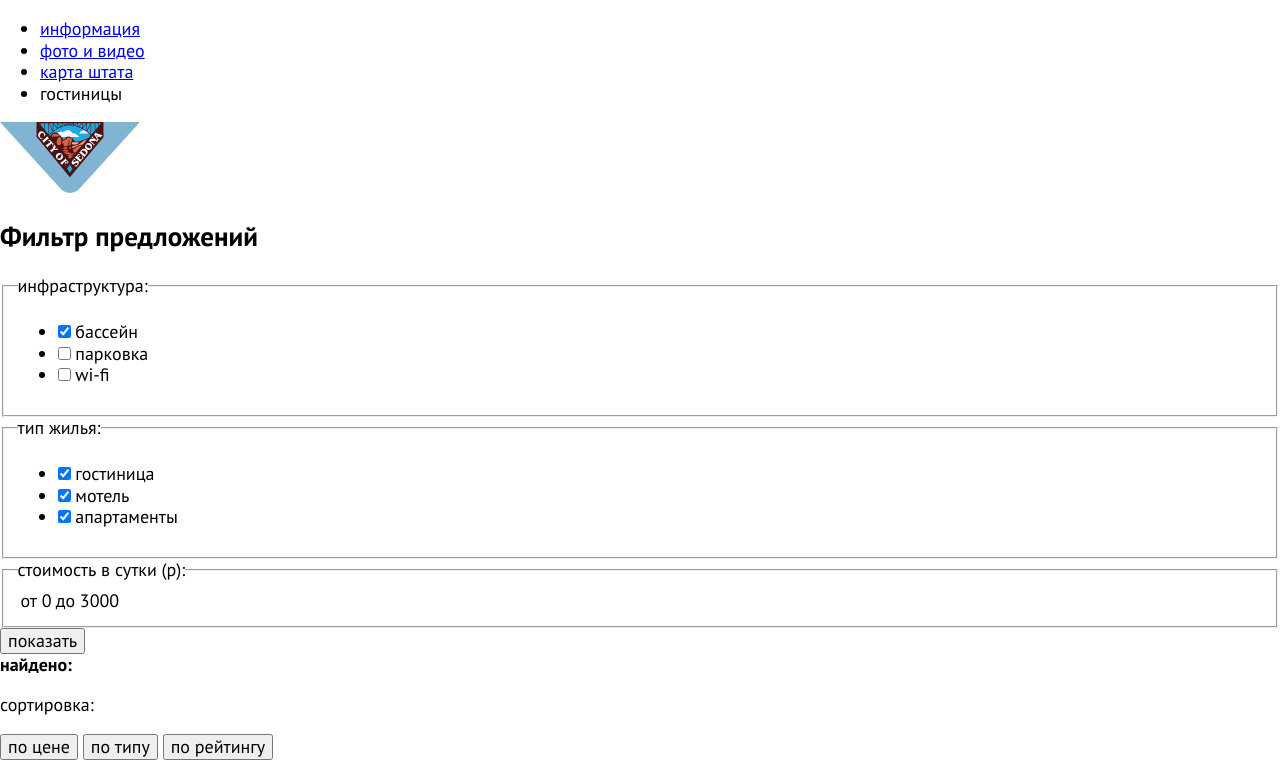
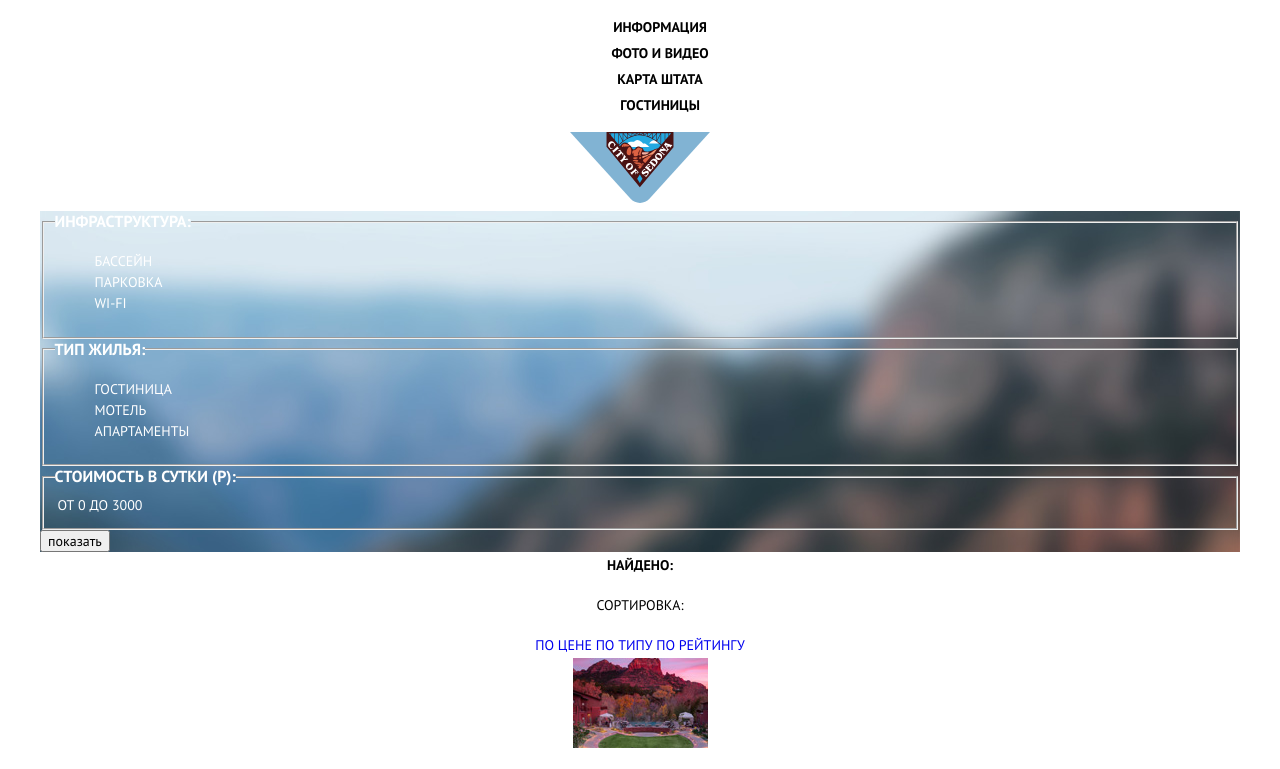
Before and after one commit to antvasana/839143-sedona-25, a plain HTML site: page sedona-hotels.html in a window 1280 px wide. Shown: the top 769 px of the page. Drawn offline with Linux system fonts and the light colour scheme.

Commit message:
исправляет разметку и начинает базовую стилизацию страниц

```diff
--- a/css/style.css
+++ b/css/style.css
@@ -1,12 +1,116 @@
 html,
-body {
+.container {
   margin: 0;
 }
 
-body {
-  min-width: 1200px;
+.container {
+  margin: 0 auto;
+  width: 1200px;
 
-  font-size: 18px;
-  line-height: 1.2;
-  font-family: "PT Sans", "Arial", sans-serif;
+  font-family: "PT Sans", Arial, sans-serif;
+  font-size: 14px;
+  line-height: 26px;
+  text-align: center;
+  text-transform: uppercase;
 }
+
+.visually-hidden {
+  position: absolute;
+
+  width: 1px;
+  height: 1px;
+  margin: -1px;
+  border: 0;
+  padding: 0;
+
+  clip: rect(0, 0, 0, 0);
+
+  white-space: nowrap;
+}
+
+a {
+  text-decoration: none;
+}
+
+.main-navigation {
+  font-size: 14px;
+  line-height: 26px;
+}
+
+.site-list {
+  list-style: none;
+}
+
+.site-list a {
+  color: #000000;
+  font-weight: bold;
+}
+
+.site-list a:hover {
+  color: #81b3d2;
+}
+
+.site-list a:focus {
+  color: rgba(0, 0, 0, 0.3);
+}
+
+.intro-invite,
+.filters {
+  background-color: #87b3d0;
+}
+
+.intro-invite {
+  background-image: url("../img/bg-index.jpg");
+  background-repeat: no-repeat;
+  background-position: top center;
+}
+
+.filters {
+  background-image: url("../img/bg-filter.jpg");
+  background-repeat: no-repeat;
+  background-position: 20% 30%;
+
+  color: #ffffff;
+  text-align: left;
+}
+
+.filter-seach-infrastructure-list,
+.filter-seach-habitation-list {
+  list-style: none;
+}
+
+.filter-seach {
+  font-size: 14px;
+  line-height: 21px;
+}
+
+.filter-seach legend {
+  font-size: 16px;
+  line-height: 21px;
+  font-weight: bold;
+}
+
+.intro-description-slogan {
+  font-size: 21px;
+  line-height: 26px;
+}
+
+.intro-description-reasons {
+  color: #333333;
+}
+
+.advantage-list {
+  list-style: none;
+}
+
+.advantages-item-city,
+.advantages-item-bridge {
+  font-size: 14px;
+  line-height: 21px;
+  color: #ffffff;
+  background-color: #81b3d2;
+}
+
+.more-advantages {
+  list-style: none;
+}
--- a/sedona-hotels.html
+++ b/sedona-hotels.html
@@ -62,7 +62,7 @@
         </fieldset>
         <fieldset class="filter-seach-habitation">
           <legend class="filter-seach-habitation-legend">тип жилья:</legend>
-          <ul class="sfilter-seach-habitation-list">
+          <ul class="filter-seach-habitation-list">
             <li class="filter-seach-habitation-option">
               <input class="visually-hidden hotel-input" type="checkbox" name="hotel-checkbox"
                 id="filter-seach-habitation-hotel" value="hotel" checked>
@@ -103,9 +103,9 @@
       <div class="seach-results-quantity">
         <b class="seach-results-report">найдено:</b>
         <p class="seach-results-sorting">сортировка:</p>
-        <button class="seach-results-sorting-price">по цене</button>
-        <button class="seach-results-sorting-type">по типу</button>
-        <button class="seach-results-sorting-rating">по рейтингу</button>
+        <a href="#" class="seach-results-sorting-price">по цене</a>
+        <a href="#" class="seach-results-sorting-type">по типу</a>
+        <a href="#" class="seach-results-sorting-rating">по рейтингу</a>
       </div>
       <section class="seach-results-demonstration">
         <h2 class="visually-hidden">Показ найденных предложений</h2>
```
Also changed, not shown: index.html (+7 -4 lines).
